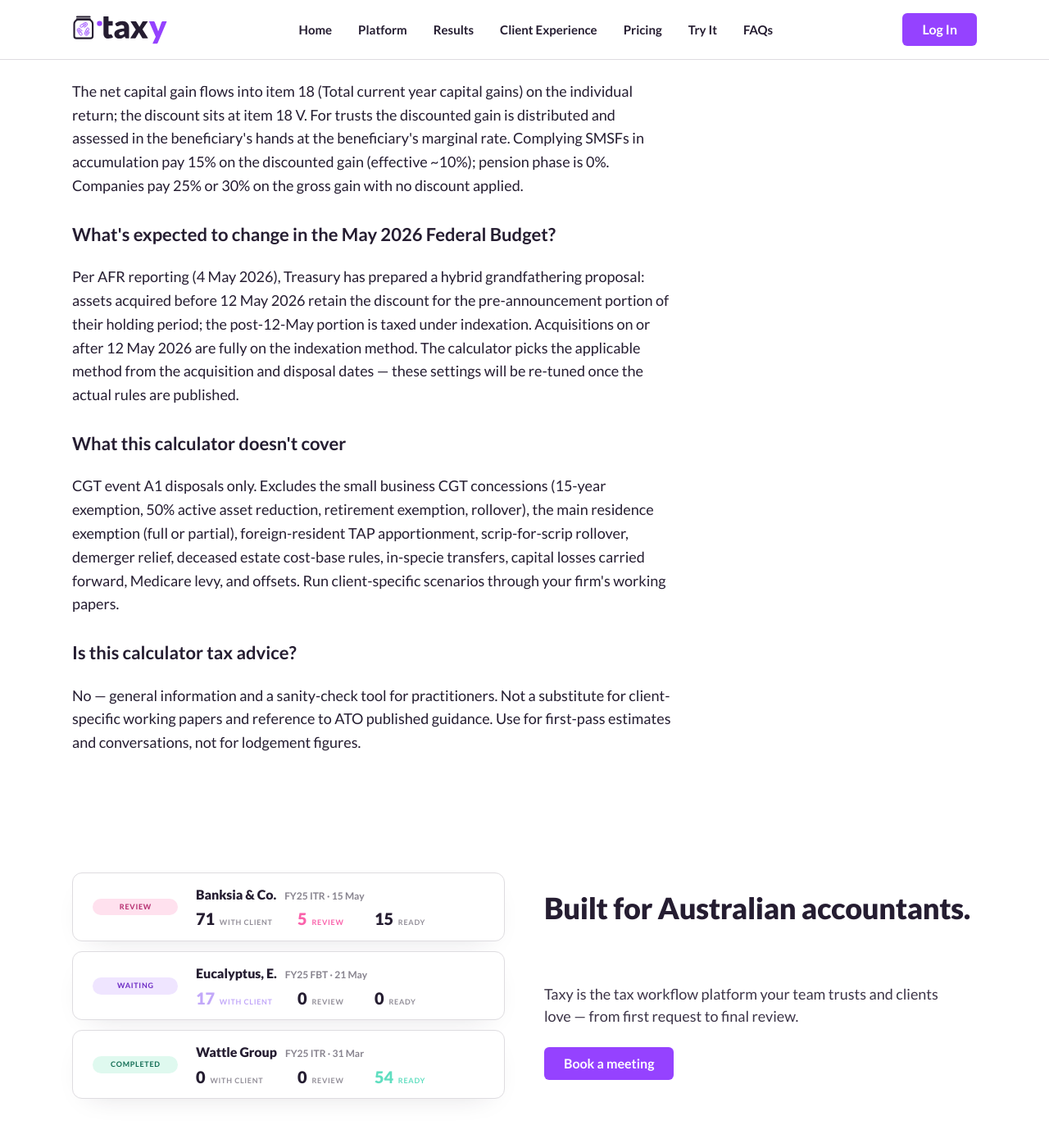
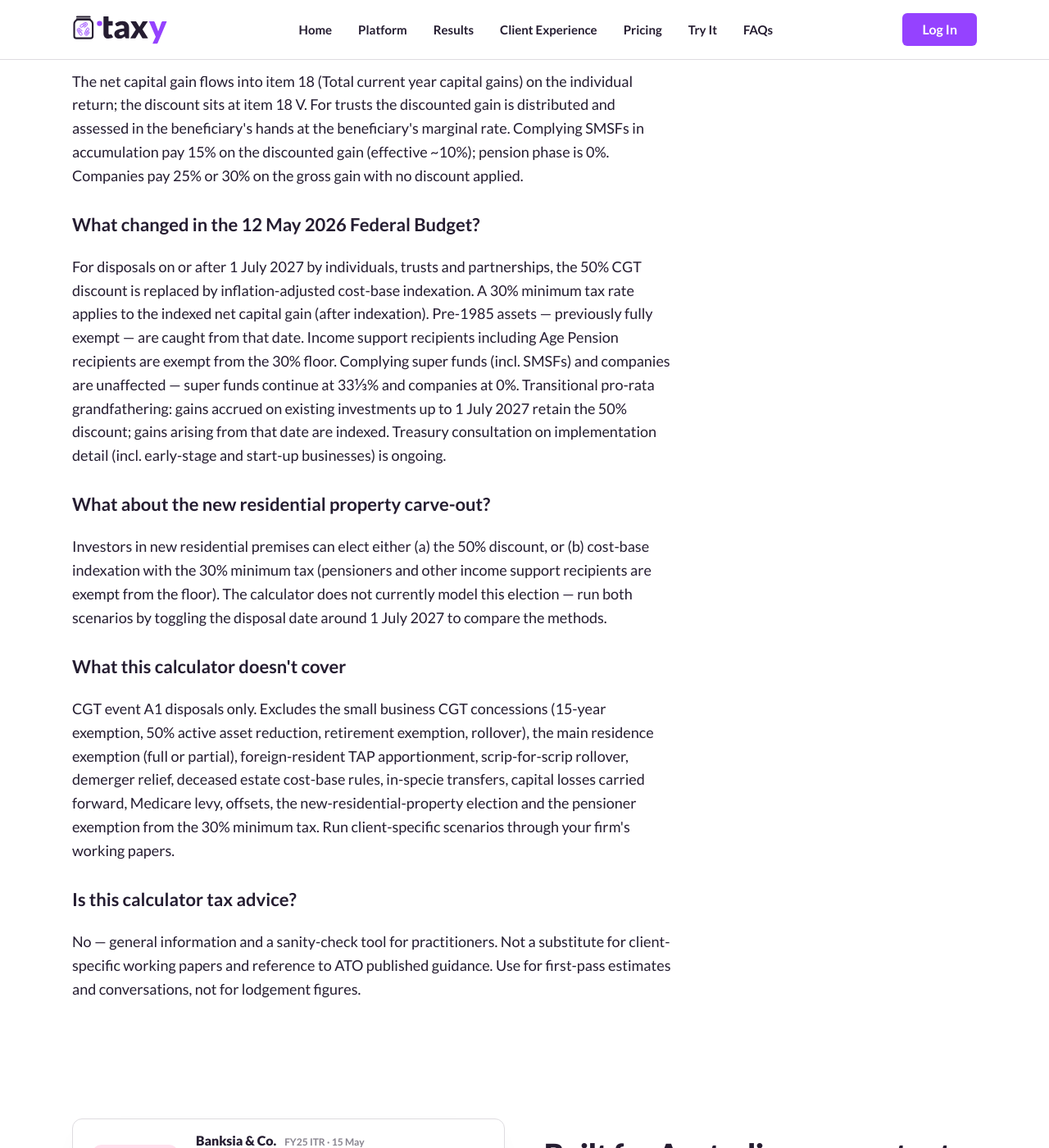
Before and after one commit to taxy-au/taxy-website, a Jekyll site: the page built from cgt-discount-calculator.html, in a window 1280 px wide and 1400 px high, scrolled down 2162 px. Shown: the whole window at 82% size. Built offline with Jekyll 4.4.1, drawn with Linux system fonts in a browser that asks for light colours; some of the changed text lies outside the part shown.

Commit message:
CGT calc: update for confirmed 12 May 2026 Federal Budget rules
- Cutoff date: 12 May 2026 → 1 July 2027 (operative date)
- 30% minimum tax floor on indexed gains for individuals, trusts, partnerships
- Pre-1985 assets caught for disposals on/after 1 Jul 2027 (post-cutoff gain indexed, pre-cutoff exempt)
- Companies & complying super funds (incl. SMSFs) stay on existing discount regime
- Banner, methodology block, and FAQ rewritten to match announced rules

Co-Authored-By: Claude Opus 4.7 (1M context) <noreply@anthropic.com>

```diff
--- a/assets/js/cgt-calculator.js
+++ b/assets/js/cgt-calculator.js
@@ -1,13 +1,14 @@
 // CGT discount calculator — AU accounting firms.
 //
-// Method is picked automatically from the dates:
-//   - Acquired before 20 Sept 1985 → Pre-CGT exempt (tax = $0)
-//   - Disposal before 12 May 2026  → Discount method (current 50% rule)
-//   - Acquired on/after 12 May 2026 → 2026 indexation (proposed)
-//   - Straddles 12 May 2026        → Hybrid (pro-rata by days held)
+// Reflects the 12 May 2026 Federal Budget:
+//   - CGT discount replaced by cost-base indexation from 1 July 2027
+//   - 30% minimum tax on the indexed (post-cutoff) gain for individuals & trusts
+//   - Pre-1985 assets caught for disposals on or after 1 July 2027
+//   - Companies and complying super funds (incl. SMSFs) excluded — they stay
+//     on the existing discount regime
 //
-// Inflation for the indexed portion is fixed at the RBA 2.5% target until
-// the Budget confirms actual rules; swap CUTOFF + INFLATION here.
+// Inflation defaults to the RBA 2.5% target and is editable inline; final
+// rules will use ABS CPI.
 
 (function () {
   'use strict';
@@ -17,8 +18,9 @@
 
   // --- Constants ------------------------------------------------------------
 
-  const CUTOFF  = new Date('2026-05-12');
+  const CUTOFF  = new Date('2027-07-01');
   const PRE_CGT = new Date('1985-09-20');
+  const MIN_TAX = 0.30;
 
   const CLIENT_DISCOUNT = {
     individual: 0.50,
@@ -26,6 +28,12 @@
     smsf:       1 / 3,
     company:    0,
   };
+
+  // Clients the new indexation + 30% minimum regime applies to. Per the
+  // Budget Papers (12 May 2026) the changes apply to "individuals, trusts
+  // and partnerships". Companies and complying super funds (incl. SMSFs)
+  // stay on the existing discount method.
+  const INDEXABLE = { individual: true, trust: true, smsf: false, company: false };
 
   // Bracket / phase / rate options per client. Labels are the bracket name
   // only — the actual % is shown read-only in a sibling display cell.
@@ -89,6 +97,7 @@
     split:         $('result-split'),
     taxable:       $('result-taxable'),
     rate:          $('result-rate'),
+    rowMinTax:     $('row-min-tax'),
     net:           $('result-net'),
   };
 
@@ -164,11 +173,13 @@
     const days      = daysBetween(acqDateInput.value, disposalInput.value);
     const rate      = parseFloat(taxRateSel.value) || 0;
     const inflation = (parseFloat(inflationInput.value) || 0) / 100;
+    const indexable = !!INDEXABLE[client];
 
     // Reset method-specific rows by default.
     out.rowInflation.hidden = true;
     out.rowFactor.hidden    = true;
     out.rowSplit.hidden     = true;
+    out.rowMinTax.hidden    = true;
 
     // Date validation.
     if (days === null) {
@@ -194,18 +205,45 @@
     const preDays  = Math.max(0, (Math.min(dispMs, cutoffMs) - acqMs) / 86_400_000);
     const postDays = Math.max(0, (dispMs - Math.max(acqMs, cutoffMs)) / 86_400_000);
 
-    let method;       // 'pre-cgt' | 'discount' | 'indexed' | 'hybrid'
+    let method;       // 'pre-cgt' | 'pre-cgt-caught' | 'discount' | 'indexed' | 'hybrid'
     let result;
 
-    if (new Date(acqDateInput.value) < PRE_CGT) {
+    const acqDate     = new Date(acqDateInput.value);
+    const isPreCgtAcq = acqDate < PRE_CGT;
+    // Indexed gains attract a 30% floor on the rate for individuals & trusts.
+    const indexedRate = indexable ? Math.max(rate, MIN_TAX) : rate;
+    const minTaxHit   = indexable && rate < MIN_TAX;
+
+    if (isPreCgtAcq && (!indexable || dispMs < cutoffMs)) {
+      // Fully exempt: pre-1985 acquisition disposed before 1 July 2027,
+      // or held by a client outside the new regime (company / super fund).
       method = 'pre-cgt';
       result = { gross: proceeds - costBase, taxable: 0, tax: 0, discount: 0 };
-    } else if (postDays === 0) {
+    } else if (isPreCgtAcq) {
+      // Pre-1985 asset caught: gain pre-1 July 2027 exempt, post-cutoff portion
+      // taxed under indexation. Cost-base methodology is yet to be confirmed in
+      // the legislation; this pro-rates the user's entered cost base by days.
+      method = 'pre-cgt-caught';
+      const totalDays = preDays + postDays;
+      const postCB    = costBase * (postDays / totalDays);
+      const postProc  = proceeds * (postDays / totalDays);
+      const postR = computeIndexed(postProc, postCB, postDays, indexedRate, inflation);
+      result = {
+        gross:    proceeds - costBase,
+        taxable:  postR.taxable,
+        tax:      postR.tax,
+        preDays, postDays,
+        discount: 0,
+        factor:   postR.factor,
+      };
+    } else if (!indexable || postDays === 0) {
+      // Companies & complying super funds stay on the discount regime
+      // regardless of the cutoff; same when the disposal is entirely pre-cutoff.
       method = 'discount';
       result = computeDiscount(proceeds, costBase, days, client, rate);
     } else if (preDays === 0) {
       method = 'indexed';
-      result = computeIndexed(proceeds, costBase, days, rate, inflation);
+      result = computeIndexed(proceeds, costBase, days, indexedRate, inflation);
     } else {
       method = 'hybrid';
       const totalDays = preDays + postDays;
@@ -214,7 +252,7 @@
       const preProc   = proceeds * (preDays  / totalDays);
       const postProc  = proceeds * (postDays / totalDays);
       const preR  = computeDiscount(preProc, preCB, days, client, rate);
-      const postR = computeIndexed(postProc, postCB, postDays, rate, inflation);
+      const postR = computeIndexed(postProc, postCB, postDays, indexedRate, inflation);
       result = {
         gross:    proceeds - costBase,
         taxable:  preR.taxable + postR.taxable,
@@ -231,12 +269,13 @@
 
     // Method label
     let methodLabel;
-    if (method === 'pre-cgt')           methodLabel = 'Pre-CGT exempt';
-    else if (method === 'hybrid')       methodLabel = 'Hybrid';
-    else if (method === 'indexed')      methodLabel = '2026 indexation';
+    if (method === 'pre-cgt')              methodLabel = 'Pre-CGT exempt';
+    else if (method === 'pre-cgt-caught')  methodLabel = 'Pre-1985 caught (post 1 Jul 2027)';
+    else if (method === 'hybrid')          methodLabel = 'Hybrid';
+    else if (method === 'indexed')         methodLabel = 'Indexation';
     else if (result.gross <= 0 || days <= 365 || client === 'company') {
       methodLabel = 'No discount';
-    } else                              methodLabel = 'Flat discount rate';
+    } else                                 methodLabel = 'Flat discount rate';
     out.method.textContent = methodLabel;
 
     // Status pill (edge cases only)
@@ -244,6 +283,10 @@
       out.pill.hidden = false;
       out.pill.textContent = 'Pre-CGT — acquired before 20 Sept 1985, exempt';
       out.pill.className   = 'calc__pill';
+    } else if (method === 'pre-cgt-caught') {
+      out.pill.hidden = false;
+      out.pill.textContent = 'Pre-1985 asset caught from 1 Jul 2027 — cost-base methodology subject to consultation';
+      out.pill.className   = 'calc__pill calc__pill--warn';
     } else if (result.gross < 0) {
       out.pill.hidden = false;
       out.pill.textContent = `Capital loss — ${fmtMoney(Math.abs(result.gross))} carry-forward`;
@@ -276,7 +319,7 @@
       out.labelFactor.textContent = 'Indexation factor';
       out.factor.textContent      = `× ${result.factor.toFixed(4)}`;
     }
-    if (method === 'hybrid') {
+    if (method === 'hybrid' || method === 'pre-cgt-caught') {
       out.rowSplit.hidden    = false;
       out.split.textContent  = `${Math.round(result.preDays)} / ${Math.round(result.postDays)} days`;
       out.rowInflation.hidden     = false;
@@ -284,6 +327,11 @@
       out.labelFactor.textContent = 'Indexation factor (post-cutoff)';
       out.factor.textContent      = `× ${result.factor.toFixed(4)}`;
     }
+
+    // 30% minimum tax indicator for individuals & trusts whose marginal rate
+    // is below the floor and where indexation has been applied.
+    const indexedMethods = method === 'indexed' || method === 'hybrid' || method === 'pre-cgt-caught';
+    out.rowMinTax.hidden = !(minTaxHit && indexedMethods && result.taxable > 0);
   };
 
   // --- Wire up --------------------------------------------------------------
--- a/cgt-discount-calculator.html
+++ b/cgt-discount-calculator.html
@@ -1,19 +1,19 @@
 ---
 layout: marketing
 title: "Capital gains tax discount calculator"
-description: "Estimate capital gains tax for individuals, trusts, SMSFs and companies. Built for Australian accounting firms. Models the 12 May 2026 Federal Budget grandfathering rules."
+description: "Estimate capital gains tax for individuals, trusts, SMSFs and companies. Built for Australian accounting firms. Updated for the 12 May 2026 Federal Budget — indexation from 1 July 2027 with a 30% minimum tax."
 permalink: /tools/cgt-discount-calculator/
 ---
 
 {% include hero.html
    title="Capital gains tax discount calculator"
-   subtitle="Model a capital gains tax (CGT) event for individuals, trusts, SMSFs and companies. Built for accountants who want a quick sanity check ahead of the 2026 Federal Budget."
+   subtitle="Model a capital gains tax (CGT) event for individuals, trusts, SMSFs and companies. Updated for the 12 May 2026 Federal Budget."
 %}
 
 <section class="section section--tight" id="calculator">
   <div class="container">
     <div class="budget-watch">
-      <strong>Budget — 12 May 2026.</strong> This calculator uses the hybrid grandfathering proposal as reported by AFR on 4 May 2026 and pre-1999 rules to provide an estimate. We will update it within 24 hours of the budget announcement to ensure accuracy.
+      <strong>Updated — 12 May 2026 Federal Budget.</strong> The 50% CGT discount will be replaced with cost-base indexation from 1 July 2027, with a 30% minimum tax on net capital gains for individuals, trusts and partnerships. Pre-1985 assets are caught for disposals on or after 1 July 2027. Complying super funds (incl. SMSFs) and companies stay on the existing regime. Implementation detail is subject to further Treasury consultation.
     </div>
 
     <div class="calc">
@@ -108,7 +108,7 @@ permalink: /tools/cgt-discount-calculator/
                 <dd id="result-factor">—</dd>
               </div>
               <div class="result__row" id="row-split" hidden>
-                <dt>Pre / post 12 May 2026</dt>
+                <dt>Pre / post 1 July 2027</dt>
                 <dd id="result-split">—</dd>
               </div>
               <div class="result__row">
@@ -118,6 +118,10 @@ permalink: /tools/cgt-discount-calculator/
               <div class="result__row">
                 <dt>Tax rate</dt>
                 <dd id="result-rate">—</dd>
+              </div>
+              <div class="result__row" id="row-min-tax" hidden>
+                <dt>Minimum tax</dt>
+                <dd>30% floor applied to indexed gain</dd>
               </div>
             </dl>
           </div>
@@ -133,27 +137,37 @@ permalink: /tools/cgt-discount-calculator/
             <li>If held more than 12 months and the client is eligible, net capital gain = capital gain × (1 − discount rate).</li>
             <li>Discount rates: individuals 50%, trusts 50% (where the gain is assessed to a resident beneficiary), complying super funds 33.33%, companies 0%.</li>
             <li>Estimated CGT = net capital gain × the applicable tax rate.</li>
+            <li>Complying super funds (incl. SMSFs) and companies stay on this method indefinitely — the new indexation regime applies only to individuals, trusts and partnerships.</li>
           </ul>
 
-          <h4>2026 indexation</h4>
+          <h4>Indexation (from 1 July 2027)</h4>
           <ul>
             <li>Indexed cost base = cost base × (1 + inflation)<sup>years held</sup>.</li>
             <li>Net capital gain = max(0, capital proceeds − indexed cost base).</li>
-            <li>Estimated CGT = net capital gain × the applicable tax rate. No further discount applies.</li>
-            <li>Inflation defaults to the RBA 2.5% target and is editable inline. Once Budget 2026 publishes figures, we'll switch to ABS CPI.</li>
+            <li>Estimated CGT = net capital gain × the applicable tax rate, floored at 30% (see Minimum tax below).</li>
+            <li>Inflation defaults to the RBA 2.5% target and is editable inline. Every indexed period in the calculator currently sits in the future, so a single projected rate is the most honest input — once the legislated method beds in we'll switch to a quarterly ABS CPI lookup and update each quarter as new figures are released.</li>
           </ul>
 
-          <h4>Hybrid</h4>
+          <h4>Hybrid (assets straddling 1 July 2027)</h4>
           <ul>
-            <li>The gain is split pro-rata by days held before and after 12 May 2026.</li>
-            <li>The pre-cutoff portion is taxed under the flat discount rate; the post-cutoff portion under 2026 indexation (cost base attributable to that period is compound-indexed over those days).</li>
+            <li>The gain is split pro-rata by days held before and after 1 July 2027.</li>
+            <li>The pre-cutoff portion is taxed under the flat 50% discount; the post-cutoff portion under indexation (cost base attributable to that period is compound-indexed over those days).</li>
             <li>Total net capital gain = pre-cutoff net gain + post-cutoff real gain.</li>
-            <li>Estimated CGT = total net capital gain × the applicable tax rate.</li>
+            <li>The 30% minimum tax applies to the indexed portion only.</li>
           </ul>
 
-          <h4>Pre-1985 and pre-1999 acquisitions</h4>
-          <p><strong>Before 20 September 1985.</strong> Assets are pre-CGT and fully exempt — method shows "Pre-CGT exempt" and tax is $0.</p>
-          <p><strong>22 September 1985 to 21 September 1999.</strong> Accountants could elect indexation (CPI frozen at the September 1999 quarter) instead of the discount. The flat discount almost always works out better for modern disposals, so the calculator doesn't model this option — the election is still available on the return.</p>
+          <h4>Minimum tax (individuals, trusts &amp; partnerships)</h4>
+          <p>From 1 July 2027 a minimum tax rate of 30% applies to the indexed portion of a net capital gain for individuals, trusts and partnerships whose marginal rate would otherwise sit below 30% — i.e. clients in the under-$45,000 bracket. Income support recipients including Age Pension recipients are exempt from the floor; the calculator does not currently model this exemption, so for those clients use the 16% rate result as your reference.</p>
+
+          <h4>Pre-1985 acquisitions</h4>
+          <p><strong>Disposed before 1 July 2027.</strong> Assets remain pre-CGT and fully exempt — method shows "Pre-CGT exempt" and tax is $0. Same outcome for assets held by complying super funds or companies regardless of disposal date.</p>
+          <p><strong>Disposed on or after 1 July 2027 (individuals, trusts &amp; partnerships).</strong> The asset is caught: the gain accrued before 1 July 2027 remains exempt and the post-cutoff portion is taxed under indexation with the 30% minimum tax. Cost-base methodology is subject to Treasury consultation — the calculator pro-rates the entered cost base by days held over the post-cutoff period as a first-pass estimate.</p>
+
+          <h4>Partnerships</h4>
+          <p>CGT events in a partnership flow through to each partner under their own assessment, so the calculator has no separate "partnership" entity. Model a partner's share by entering their portion of proceeds and cost base with the entity type that matches them (Individual or Trust) — the 30% minimum tax then applies in the same way.</p>
+
+          <h4>What this doesn't cover</h4>
+          <p>The new-residential-property carve-out (election between the 50% discount and indexation), the small business CGT concessions, main residence exemption, foreign-resident apportionment, and the pensioner exemption from the 30% minimum are not modelled here. Treasury consultation on early-stage and start-up businesses is ongoing.</p>
         </div>
       </details>
     </div>
@@ -164,7 +178,7 @@ permalink: /tools/cgt-discount-calculator/
   <div class="container">
     <div class="prose">
       <h2>Capital gains tax discount history and changes</h2>
-      <p>The CGT discount has applied to disposals since 21 September 1999, replacing the indexation method that the May 2026 Federal Budget is expected to revive in a modified form. The calculator above estimates tax payable on a CGT event A1 disposal for a single client across the four entity types that practitioners model day-to-day.</p>
+      <p>The CGT discount has applied to disposals since 21 September 1999, replacing the indexation method that the 12 May 2026 Federal Budget revives — in modified form — from 1 July 2027. The calculator above estimates tax payable on a CGT event A1 disposal for a single client across the four entity types that practitioners model day-to-day.</p>
 
       <h3>Which clients are eligible for the CGT discount?</h3>
       <p>Resident individual clients and trusts (where the discounted gain is assessed to a resident beneficiary) get 50%. Complying super funds get 33.33% — an effective ~10% on a discounted gain at the 15% accumulation rate. Companies get no discount — straight 25% (base rate entity) or 30% on the full gain. Non-residents lost access to the 50% discount on TAP assets accrued after 8 May 2012 (apportionment rules apply, not modelled here).</p>
@@ -178,11 +192,14 @@ permalink: /tools/cgt-discount-calculator/
       <h3>How does the discounted gain hit the return?</h3>
       <p>The net capital gain flows into item 18 (Total current year capital gains) on the individual return; the discount sits at item 18 V. For trusts the discounted gain is distributed and assessed in the beneficiary's hands at the beneficiary's marginal rate. Complying SMSFs in accumulation pay 15% on the discounted gain (effective ~10%); pension phase is 0%. Companies pay 25% or 30% on the gross gain with no discount applied.</p>
 
-      <h3>What's expected to change in the May 2026 Federal Budget?</h3>
-      <p>Per AFR reporting (4 May 2026), Treasury has prepared a hybrid grandfathering proposal: assets acquired before 12 May 2026 retain the discount for the pre-announcement portion of their holding period; the post-12-May portion is taxed under indexation. Acquisitions on or after 12 May 2026 are fully on the indexation method. The calculator picks the applicable method from the acquisition and disposal dates — these settings will be re-tuned once the actual rules are published.</p>
+      <h3>What changed in the 12 May 2026 Federal Budget?</h3>
+      <p>For disposals on or after 1 July 2027 by individuals, trusts and partnerships, the 50% CGT discount is replaced by inflation-adjusted cost-base indexation. A 30% minimum tax rate applies to the indexed net capital gain (after indexation). Pre-1985 assets — previously fully exempt — are caught from that date. Income support recipients including Age Pension recipients are exempt from the 30% floor. Complying super funds (incl. SMSFs) and companies are unaffected — super funds continue at 33⅓% and companies at 0%. Transitional pro-rata grandfathering: gains accrued on existing investments up to 1 July 2027 retain the 50% discount; gains arising from that date are indexed. Treasury consultation on implementation detail (incl. early-stage and start-up businesses) is ongoing.</p>
+
+      <h3>What about the new residential property carve-out?</h3>
+      <p>Investors in new residential premises can elect either (a) the 50% discount, or (b) cost-base indexation with the 30% minimum tax (pensioners and other income support recipients are exempt from the floor). The calculator does not currently model this election — run both scenarios by toggling the disposal date around 1 July 2027 to compare the methods.</p>
 
       <h3>What this calculator doesn't cover</h3>
-      <p>CGT event A1 disposals only. Excludes the small business CGT concessions (15-year exemption, 50% active asset reduction, retirement exemption, rollover), the main residence exemption (full or partial), foreign-resident TAP apportionment, scrip-for-scrip rollover, demerger relief, deceased estate cost-base rules, in-specie transfers, capital losses carried forward, Medicare levy, and offsets. Run client-specific scenarios through your firm's working papers.</p>
+      <p>CGT event A1 disposals only. Excludes the small business CGT concessions (15-year exemption, 50% active asset reduction, retirement exemption, rollover), the main residence exemption (full or partial), foreign-resident TAP apportionment, scrip-for-scrip rollover, demerger relief, deceased estate cost-base rules, in-specie transfers, capital losses carried forward, Medicare levy, offsets, the new-residential-property election and the pensioner exemption from the 30% minimum tax. Run client-specific scenarios through your firm's working papers.</p>
 
       <h3>Is this calculator tax advice?</h3>
       <p>No — general information and a sanity-check tool for practitioners. Not a substitute for client-specific working papers and reference to ATO published guidance. Use for first-pass estimates and conversations, not for lodgement figures.</p>
```
